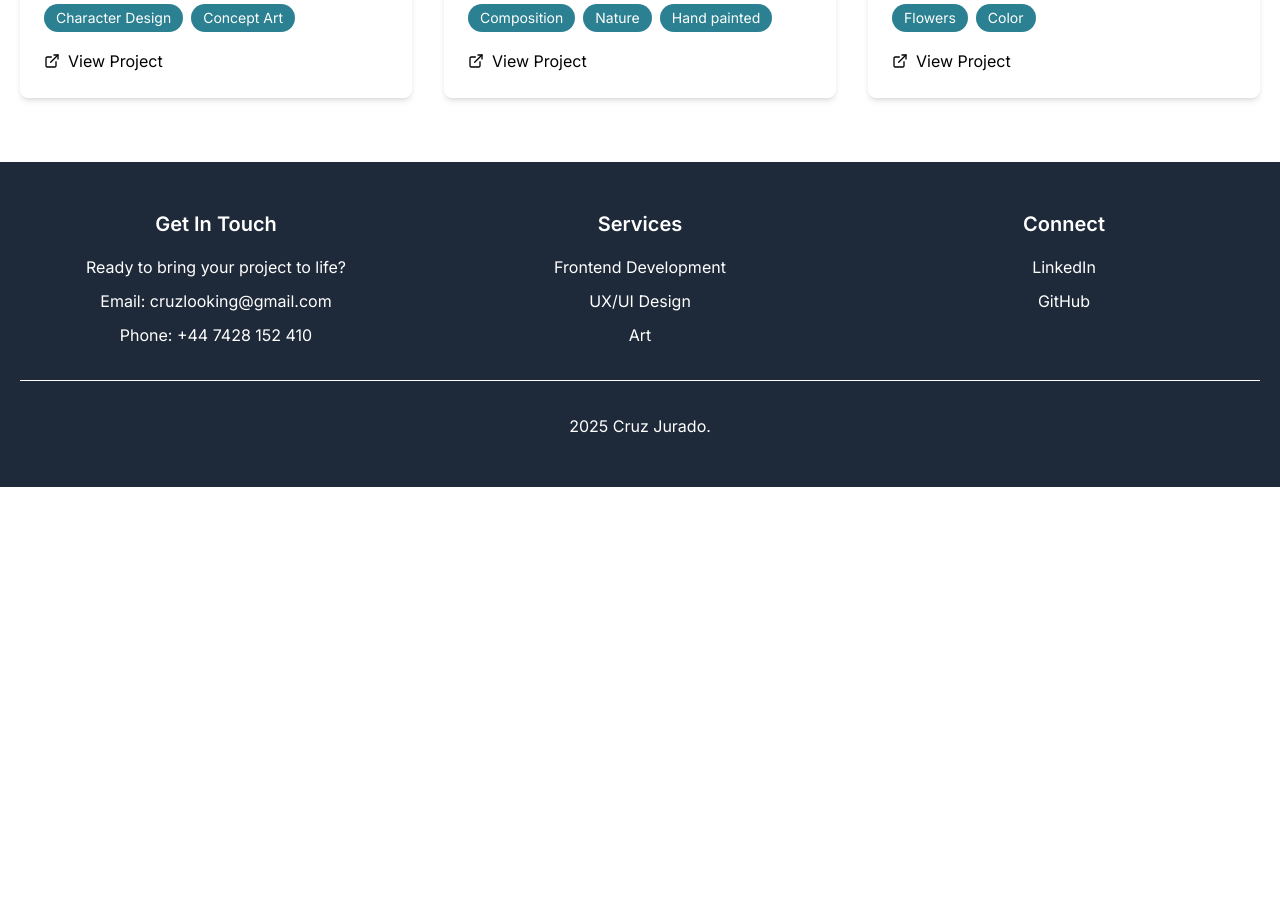
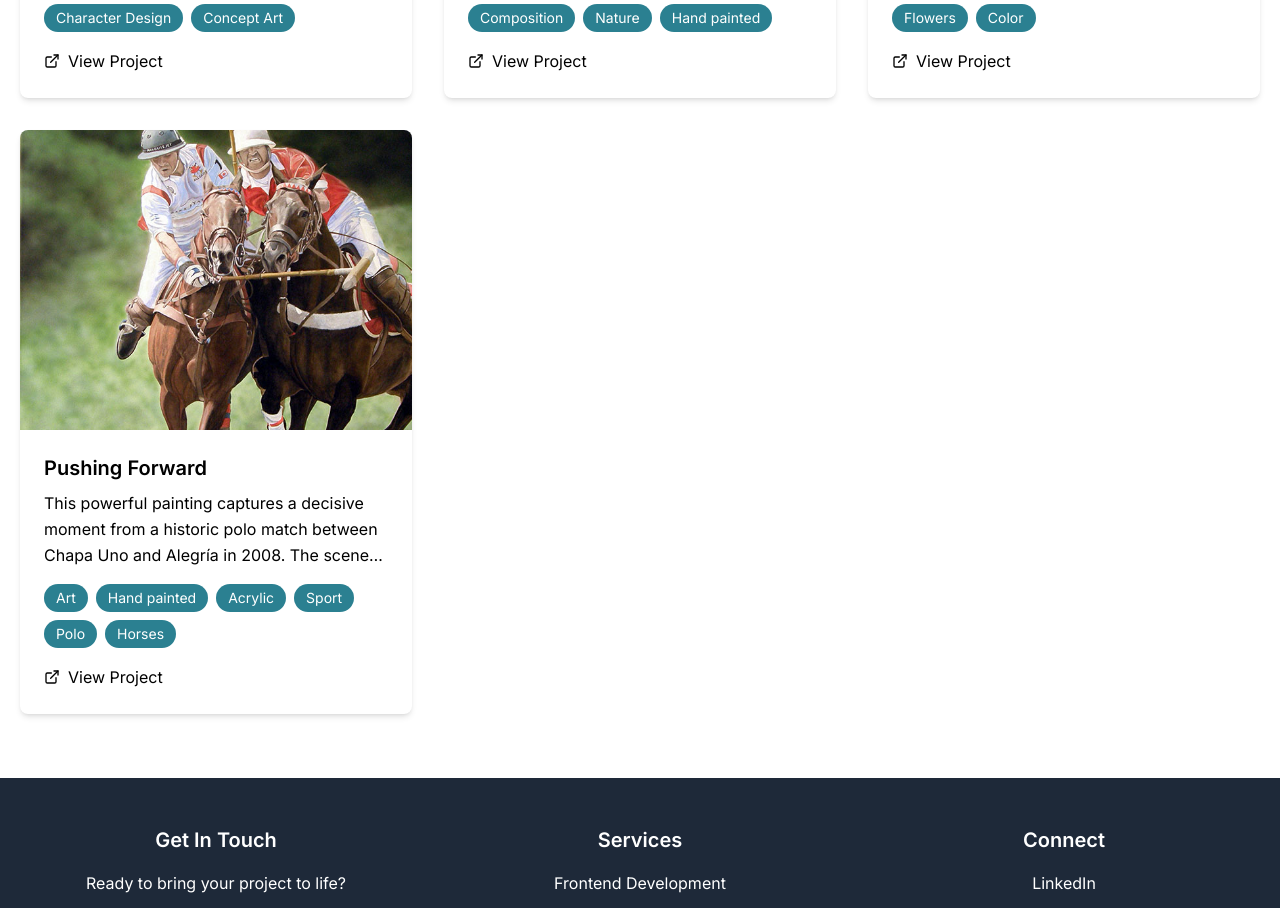
Before and after one commit to Zurc/portfolio-cruz, a Next.js app: page /art in a window 1280 px wide. Shown: the part 820-1728 px from the top of the page. Before the commit the page ends 1307 px from the top, so only its background shows below. Built offline with nearby package versions, Linux system fonts and the light colour scheme.

Commit message:
polo art

```diff
--- a/src/data/projects.ts
+++ b/src/data/projects.ts
@@ -277,6 +277,19 @@ The overall mood conveyed by this work is one of serenity, grace, and reverence
     category: "art",
     link: "https://example.com",
   },
+  {
+    id: "pushing-forward",
+    title: "Pushing Forward",
+    description: `This powerful painting captures a decisive moment from a historic polo match between Chapa Uno and Alegría in 2008. The scene vividly illustrates the intense competition, where two determined players and their powerful horses are locked in a fierce pursuit, embodying focus, strength, and harmony. The horses are depicted mid-stride, muscles taut, as they speed across the field, kicked-up turf beneath their hooves, emphasizing the dynamic energy of the game.
+
+Polo, often called "the sport of kings," is one of the oldest team sports, dating back over two thousand years. Played on horseback, it involves strategic gameplay where players use mallets to hit a ball toward goals, demanding skill, agility, and cooperation. The sport’s roots lie in nobility and tradition, often associated with elegance and athletic prowess, and it continues to embody the spirit of competitive excellence and connection with nature.
+
+Set against a lush green landscape, this artwork celebrates not only the exhilaration of a pivotal match but also the enduring beauty and vitality of polo as a sport that unites human and animal performance. It is a tribute to a moment of intense rivalry and the timeless allure of one of the world’s most classic sports.`,
+    image: "/images/pushing-forward.jpg",
+    technologies: ["Art", "Hand painted", "Acrylic", "Sport", "Polo", "Horses"],
+    category: "art",
+    link: "https://example.com",
+  },
 ];
 
 export const getProjectsByCategory = (
```
Also changed, not shown: public/images/Bouguereaus-reproduction.jpg (deleted), public/images/pushing-forward.jpg (added).
